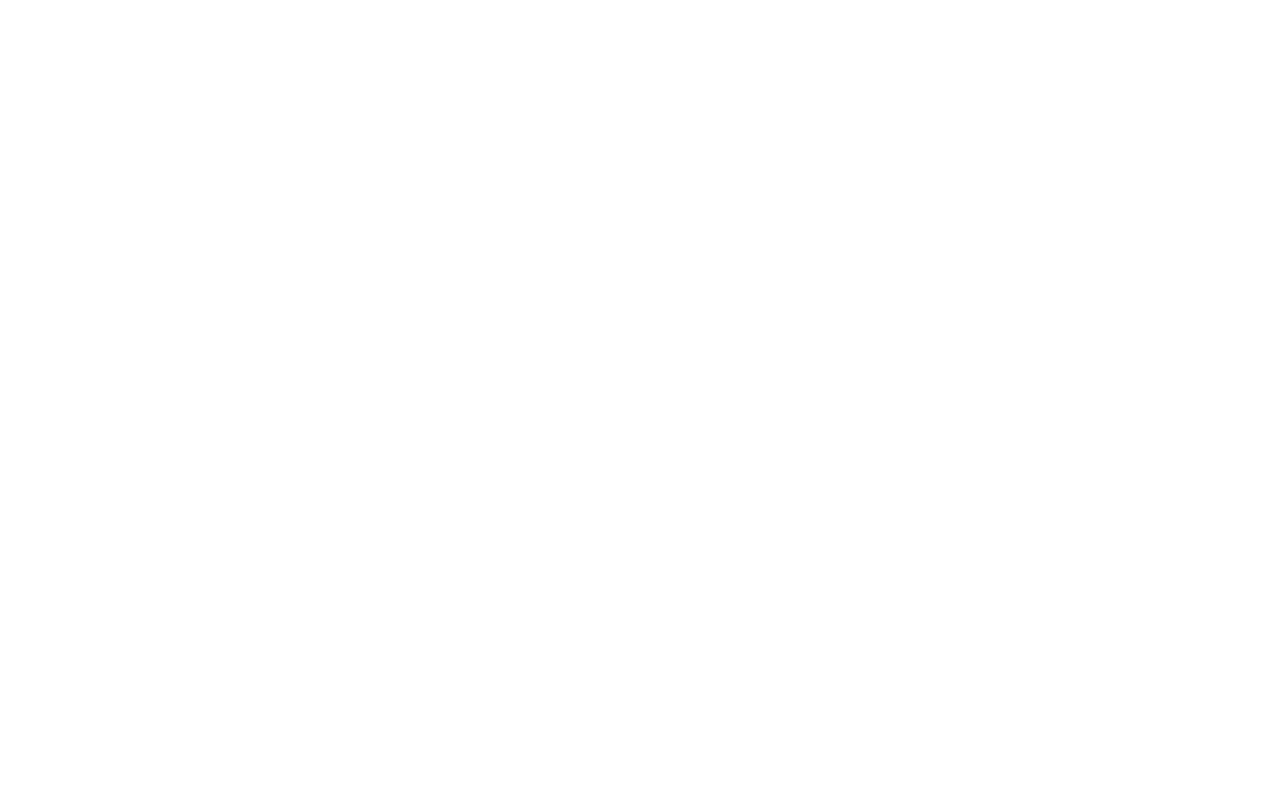
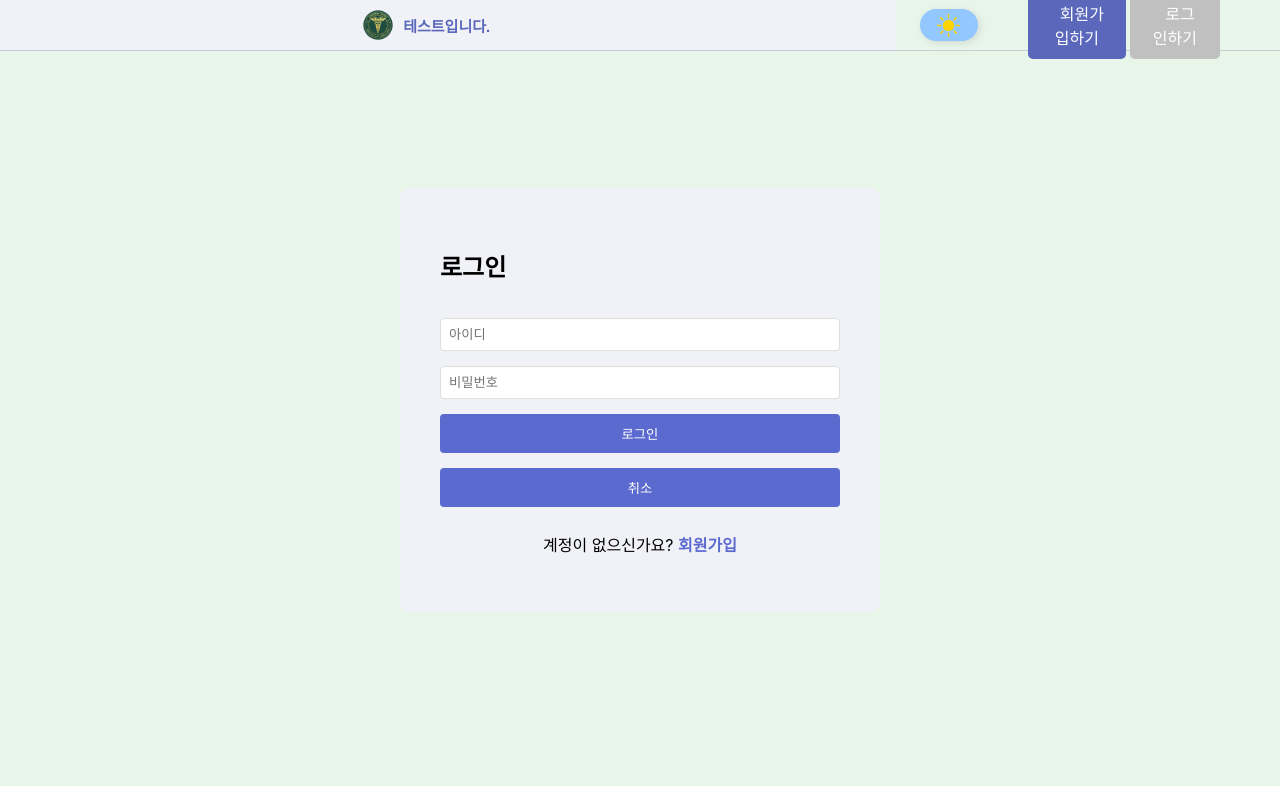
Before and after one commit to sungjin417/g5_front, a React (Create React App) app: page /login in a window 1280 px wide. Before the commit this address had no page. Built offline with nearby package versions, Linux system fonts and the light colour scheme.

Commit message:
회원가입 수정

```diff
--- a/src/App.js
+++ b/src/App.js
@@ -1,6 +1,8 @@
 import { Route, Routes, BrowserRouter, Navigate } from "react-router-dom";
 import ChatBot from "./chat/ChatBot";
 import MainForm from "./common/commonForm/mainform";
+import Login from "./auth/Login";
+import SignUp from "./auth/SignUp";
 import { ThemeProvider } from "styled-components";
 import { lightTheme, darkTheme } from "./theme/theme";
 import { useState, useEffect } from "react";
@@ -38,7 +40,7 @@
   // 보호된 라우트 컴포넌트
   const ProtectedRoute = ({ children }) => {
     if (!isAuthenticated) {
-      return <Navigate to="/" />;
+      return <Navigate to="/login" />;
     }
     return children;
   };
@@ -57,6 +59,22 @@
               />
             }
           >
+            {/* 인증되지 않은 사용자를 위한 라우트 */}
+            <Route
+              path="/login"
+              element={
+                isAuthenticated ? (
+                  <Navigate to="/" />
+                ) : (
+                  <Login onLogin={() => setIsAuthenticated(true)} />
+                )
+              }
+            />
+            <Route
+              path="/signup"
+              element={isAuthenticated ? <Navigate to="/" /> : <SignUp />}
+            />
+
             {/* 보호된 라우트들 */}
             <Route
               path="/"
@@ -115,6 +133,9 @@
               }
             />
           </Route>
+
+          {/* 기본 리다이렉트 */}
+          <Route path="*" element={<Navigate to="/login" />} />
         </Routes>
       </BrowserRouter>
     </ThemeProvider>
--- a/src/auth/Login.jsx
+++ b/src/auth/Login.jsx
@@ -43,6 +43,22 @@
   color: red;
   font-size: 14px;
   margin: 5px 0;
+`;
+
+const SignUpLink = styled.p`
+  color: ${({ theme }) => theme.color};
+  text-align: center;
+  margin-top: 10px;
+
+  a {
+    color: #5a6acf;
+    text-decoration: none;
+    font-weight: bold;
+
+    &:hover {
+      text-decoration: underline;
+    }
+  }
 `;
 
 const Login = ({ onClose, onLogin }) => {
@@ -103,6 +119,9 @@
         <Button type="button" onClick={onClose}>
           취소
         </Button>
+        <SignUpLink>
+          계정이 없으신가요? <a href="/signup">회원가입</a>
+        </SignUpLink>
       </Form>
     </LoginContainer>
   );
```
